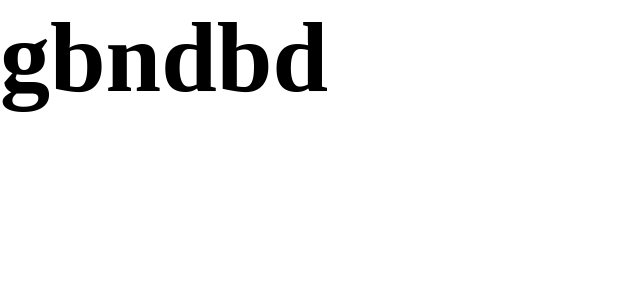
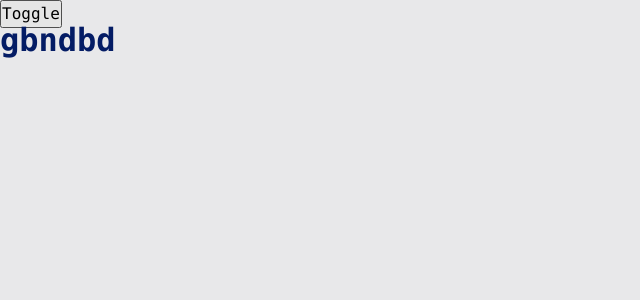
Before and after one commit to arsenblade/my-habr, a React app: page / in a window 1280 px wide. Shown: the top 300 px of the page, without its empty margins (0-640 px from the left). Built offline with nearby package versions, Linux system fonts and the light colour scheme.

Commit message:
Организация стилей. Добавляем темы

```diff
--- a/package.json
+++ b/package.json
@@ -15,6 +15,7 @@
     "@types/node": "^17.0.21",
     "@types/react": "^17.0.39",
     "@types/react-dom": "^17.0.11",
+    "@types/react-router-dom": "^5.3.3",
     "@types/webpack": "^5.28.0",
     "@types/webpack-dev-server": "^4.7.2",
     "css-loader": "^6.7.3",
@@ -32,6 +33,7 @@
   },
   "dependencies": {
     "react": "^17.0.2",
-    "react-dom": "^17.0.2"
+    "react-dom": "^17.0.2",
+    "react-router-dom": "^6.2.1"
   }
 }
--- a/src/App.tsx
+++ b/src/App.tsx
@@ -1,9 +1,14 @@
-import React from 'react'
-import './index.scss'
+import React, { useContext, useState } from 'react'
+import './styles/index.scss'
+import { Theme, ThemeContext } from './theme/ThemeContext';
+import { useTheme } from './theme/useTheme';
 
 const App = () => {
+  const {theme, toggleTheme} = useTheme()
+
   return (
-    <div className='app'>
+    <div className={`app ${theme}`}>
+      <button onClick={() => toggleTheme()}>Toggle</button>
       <h1>gbndbd</h1>
     </div>
   )
--- a/src/index.scss
+++ /dev/null
@@ -1,9 +0,0 @@
-* {
-  margin: 0;
-  padding: 0;
-  box-sizing: border-box;
-}
-
-.app {
-  font-size: 50px;
-}
--- a/src/index.tsx
+++ b/src/index.tsx
@@ -1,8 +1,14 @@
 import { render } from "react-dom";
+import { BrowserRouter } from "react-router-dom";
 import App from "./App";
+import ThemeProvider from "./theme/ThemeProvider";
 
 
 render(
-  <App />,
+  <BrowserRouter>
+    <ThemeProvider>
+      <App />
+    </ThemeProvider>
+  </BrowserRouter>,
   document.getElementById('root')
 )
--- /dev/null
+++ b/src/styles/index.scss
@@ -0,0 +1,14 @@
+@import 'reset';
+@import 'variables/global';
+@import 'themes/normal';
+@import 'themes/dark';
+
+
+.app {
+  font: var(--font-m);
+  transition: 0.3s;
+  background: var(--bg-color);
+  color: var(--primary-color);
+
+  min-height: 100vh;
+}
--- /dev/null
+++ b/src/styles/reset.scss
@@ -0,0 +1,13 @@
+* {
+  margin: 0;
+  padding: 0;
+  box-sizing: border-box;
+}
+
+input,
+button,
+textarea,
+select {
+  margin: 0;
+  font: inherit;
+}
--- /dev/null
+++ b/src/styles/themes/dark.scss
@@ -0,0 +1,6 @@
+.app.dark {
+  --bg-color: #0e0e75;
+
+  --primary-color: #049604;
+  --secondary-color: #04ff04;
+}
--- /dev/null
+++ b/src/styles/themes/normal.scss
@@ -0,0 +1,6 @@
+.app.light {
+  --bg-color: #e8e8ea;
+
+  --primary-color: #041c65;
+  --secondary-color: #0449e0;
+}
--- /dev/null
+++ b/src/styles/variables/global.scss
@@ -0,0 +1,11 @@
+:root {
+  --font-family-main: Consolas, 'Times New Roman', Serif;
+
+  --font-size-m: 16px;
+  --font-line-m: 24px;
+  --font-m: var(--font-size-m) / var(--font-line-m) var(--font-family-main);
+
+  --font-size-l: 24px;
+  --font-line-l: 32px;
+  --font-l: var(--font-size-l) / var(--font-line-l) var(--font-family-main);
+}
--- /dev/null
+++ b/src/theme/ThemeContext.ts
@@ -0,0 +1,17 @@
+import { createContext } from "react";
+
+export enum Theme {
+  LIGHT = 'light',
+  DARK = 'dark'
+}
+
+export interface ThemeContextProps {
+  theme?: Theme;
+  setTheme?: (theme: Theme) => void;
+}
+
+export const ThemeContext = createContext<ThemeContextProps>({
+
+})
+
+export const LOCAL_STORAGE_THEME_KEY = 'theme';
--- /dev/null
+++ b/src/theme/ThemeProvider.tsx
@@ -0,0 +1,21 @@
+import React, { FC, useMemo, useState } from 'react'
+import { LOCAL_STORAGE_THEME_KEY, Theme, ThemeContext } from './ThemeContext'
+
+const defaultTheme = localStorage.getItem(LOCAL_STORAGE_THEME_KEY) as Theme || Theme.LIGHT
+
+const ThemeProvider:FC = ({children}) => {
+  const [theme, setTheme] = useState<Theme>(defaultTheme);
+
+  const defaultProps = useMemo(() => ({
+    theme,
+    setTheme,
+  }), [theme])
+
+  return (
+    <ThemeContext.Provider value={defaultProps}>
+      {children}
+    </ThemeContext.Provider>
+  )
+}
+
+export default ThemeProvider
--- /dev/null
+++ b/src/theme/useTheme.ts
@@ -0,0 +1,19 @@
+import { useContext } from "react";
+import { LOCAL_STORAGE_THEME_KEY, Theme, ThemeContext } from "./ThemeContext";
+
+interface UseThemeResult {
+  toggleTheme: () => void;
+  theme: Theme;
+}
+
+export function useTheme(): UseThemeResult {
+  const {theme, setTheme} = useContext(ThemeContext);
+
+  const toggleTheme = () => {
+    const newTheme = theme === Theme.DARK ? Theme.LIGHT : Theme.DARK
+    setTheme(newTheme)
+    localStorage.setItem(LOCAL_STORAGE_THEME_KEY, newTheme)
+  }
+
+  return {theme, toggleTheme}
+}
```
Also changed, not shown: 1 other file (tests, documents, lock files or other folders).
